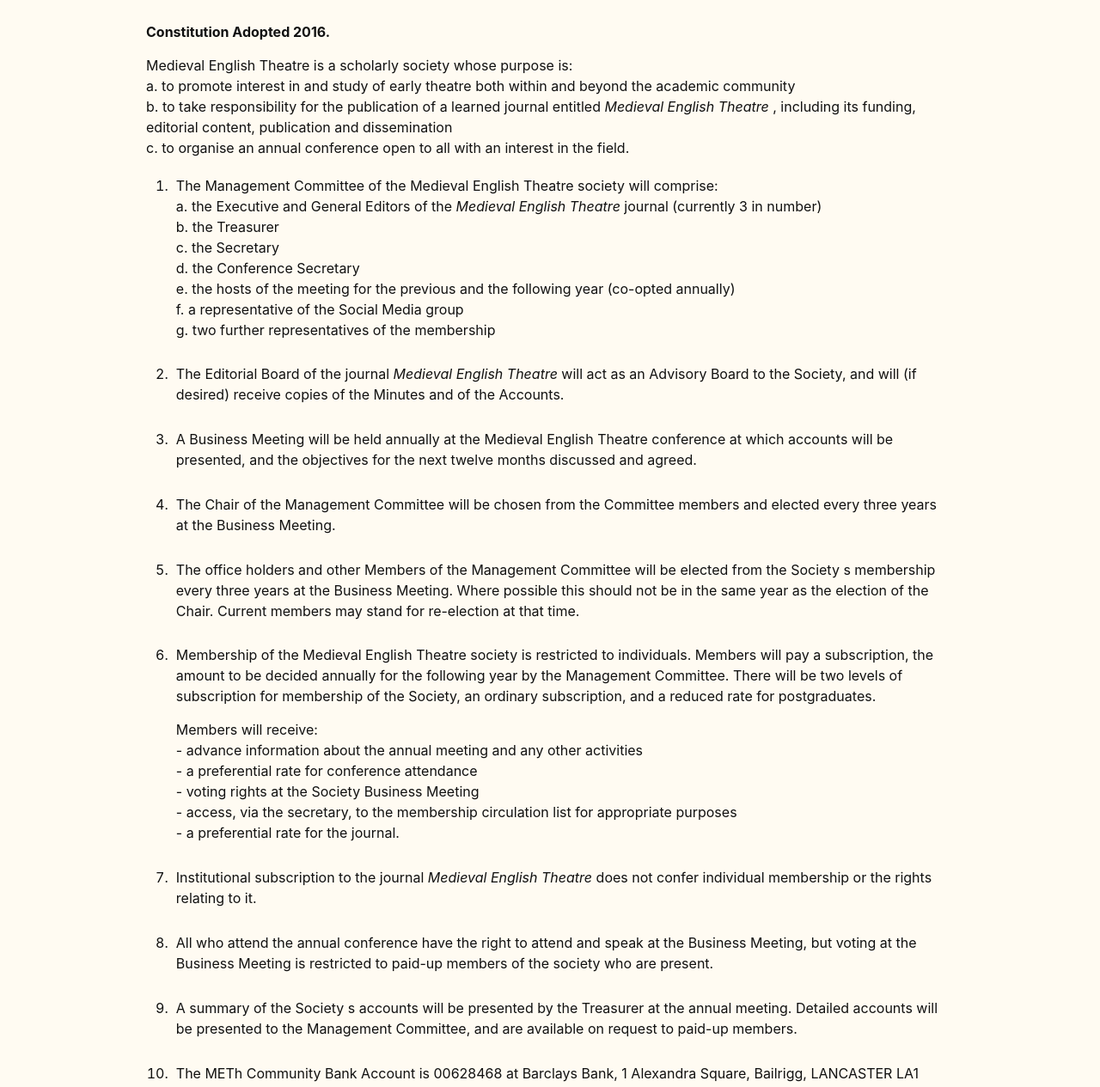
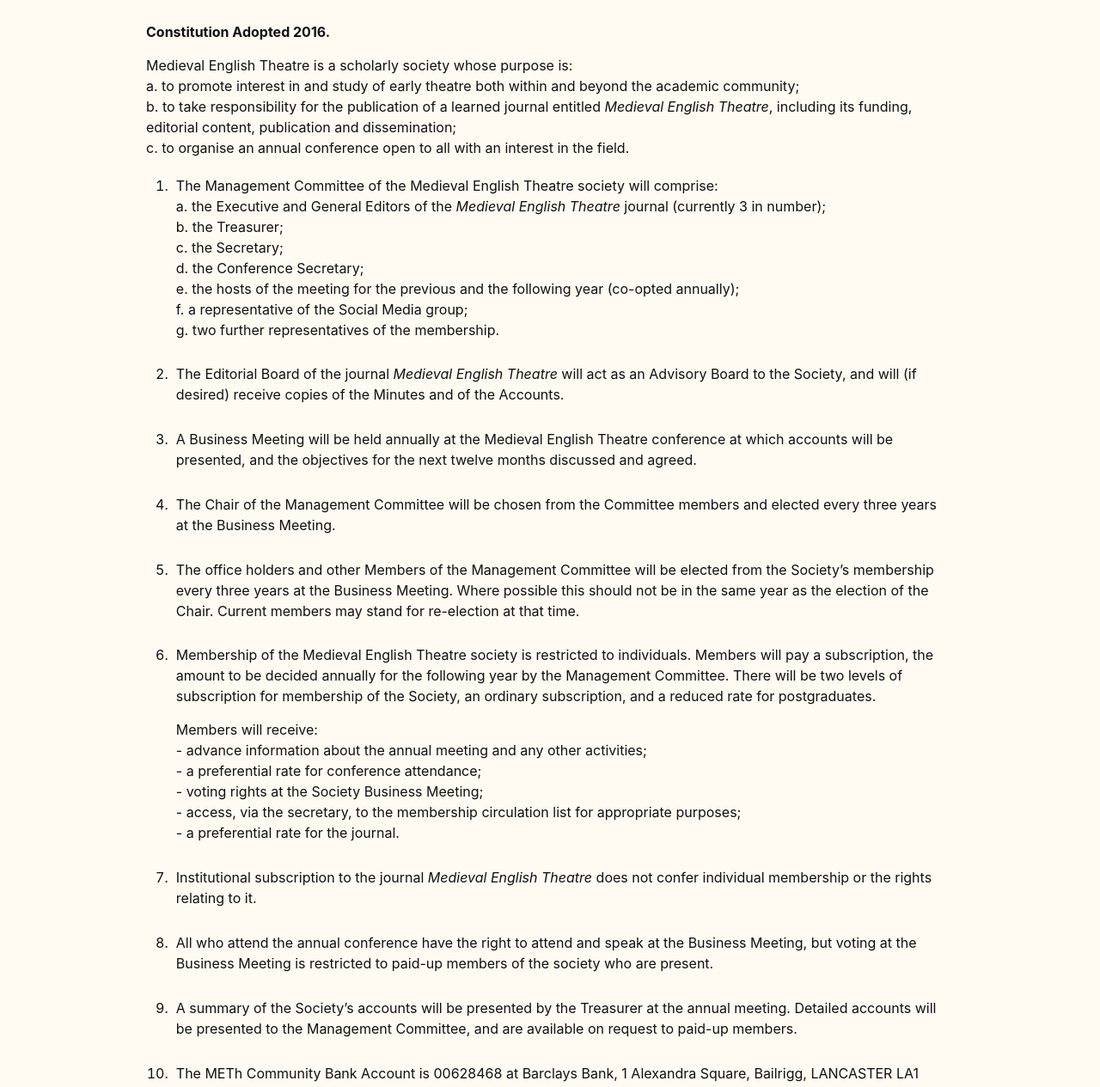
Before and after one commit to MedievalEnglishTheatre/MedievalEnglishTheatre.github.io, a Jekyll site: the page built from src/society/socconst.md, in a window 1280 px wide. Shown: the part 353-1618 px from the top of the page at 86% size. Built offline with Jekyll 4.4.1, drawn with Linux system fonts in a browser that asks for light colours.

```diff
--- a/src/society/socconst.md
+++ b/src/society/socconst.md
@@ -9,19 +9,19 @@ permalink: /society/socconst.html
  **Constitution Adopted 2016.**
 
 Medieval English Theatre is a scholarly society whose purpose is:
-  a. to promote interest in and study of early theatre both within and beyond the academic community
-  b. to take responsibility for the publication of a learned journal entitled *Medieval English Theatre* , including its funding, editorial content, publication and dissemination
+  a. to promote interest in and study of early theatre both within and beyond the academic community;
+  b. to take responsibility for the publication of a learned journal entitled *Medieval English Theatre*, including its funding, editorial content, publication and dissemination;
   c. to organise an annual conference open to all with an interest in the field.
 
 1.  The Management Committee of the Medieval English Theatre society will comprise:
   a. the Executive and General Editors of the *Medieval English
-Theatre* journal (currently 3 in number)
-  b. the Treasurer
-  c. the Secretary
-  d. the Conference Secretary
-  e. the hosts of the meeting for the previous and the following year (co-opted annually)
-  f.  a representative of the Social Media group
-  g. two further representatives of the membership
+Theatre* journal (currently 3 in number);
+  b. the Treasurer;
+  c. the Secretary;
+  d. the Conference Secretary;
+  e. the hosts of the meeting for the previous and the following year (co-opted annually);
+  f.  a representative of the Social Media group;
+  g. two further representatives of the membership.
 
 2. The Editorial Board of the journal *Medieval English Theatre* will act as an Advisory Board to the Society, and will (if desired) receive copies of the Minutes and of the Accounts.
 
@@ -29,23 +29,23 @@ Theatre* journal (currently 3 in number)
 
 4. The Chair of the Management Committee will be chosen from the Committee members and elected every three years at the Business Meeting.
 
-5. The office holders and other Members of the Management Committee will be elected from the Society s membership every three years at the Business Meeting. Where possible this should not be in the same year as the election of the Chair. Current members may stand for re-election at that time.
+5. The office holders and other Members of the Management Committee will be elected from the Society's membership every three years at the Business Meeting. Where possible this should not be in the same year as the election of the Chair. Current members may stand for re-election at that time.
 
 6. Membership of the Medieval English Theatre society is restricted to individuals. Members will pay a subscription, the amount to be decided annually for the following year by the Management Committee. There will be two levels of subscription for membership of the Society, an ordinary subscription, and a reduced rate for postgraduates.
 
 
    Members will receive:
-- advance information about the annual meeting and any other activities
-- a preferential rate for conference attendance
-- voting rights at the Society Business Meeting
-- access, via the secretary, to the membership circulation list for appropriate purposes
+- advance information about the annual meeting and any other activities;
+- a preferential rate for conference attendance;
+- voting rights at the Society Business Meeting;
+- access, via the secretary, to the membership circulation list for appropriate purposes;
 - a preferential rate for the journal.
 
 7. Institutional subscription to the journal *Medieval English Theatre* does not confer individual membership or the rights relating to it.
 
 8. All who attend the annual conference have the right to attend and speak at the Business Meeting, but voting at the Business Meeting is restricted to paid-up members of the society who are present.
 
-9. A summary of the Society s accounts will be presented by the Treasurer at the annual meeting. Detailed accounts will be presented to the Management Committee, and are available on request to paid-up members.
+9. A summary of the Society's accounts will be presented by the Treasurer at the annual meeting. Detailed accounts will be presented to the Management Committee, and are available on request to paid-up members.
 
 10. The METh Community Bank Account is 00628468 at Barclays Bank, 1 Alexandra Square, Bailrigg, LANCASTER LA1 4XX, bank sort code 20-47-61.
 
```
